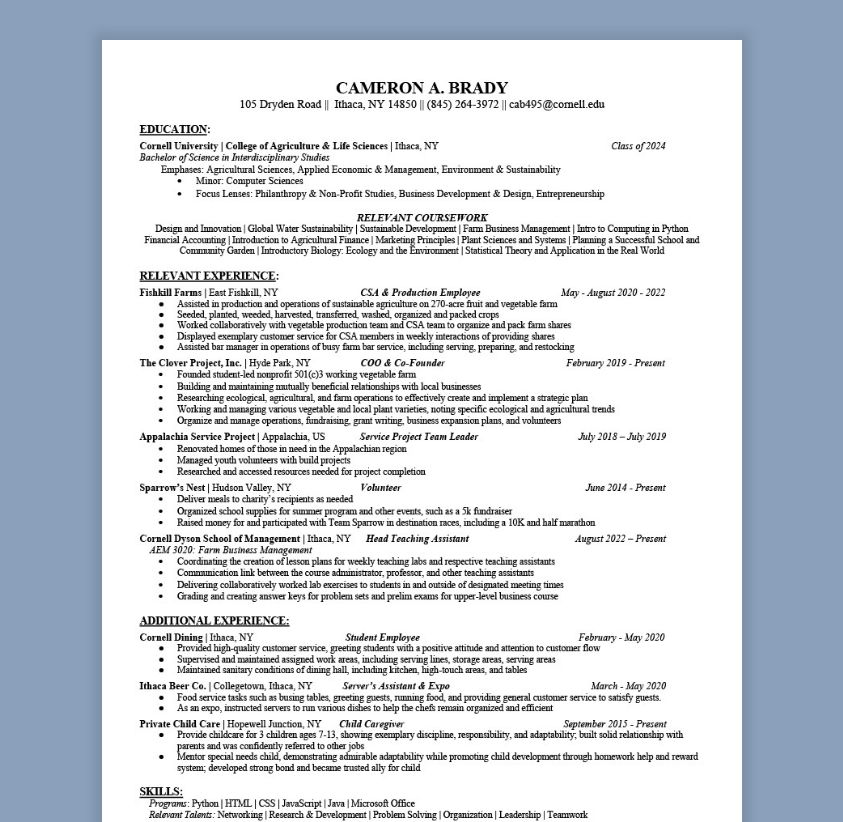
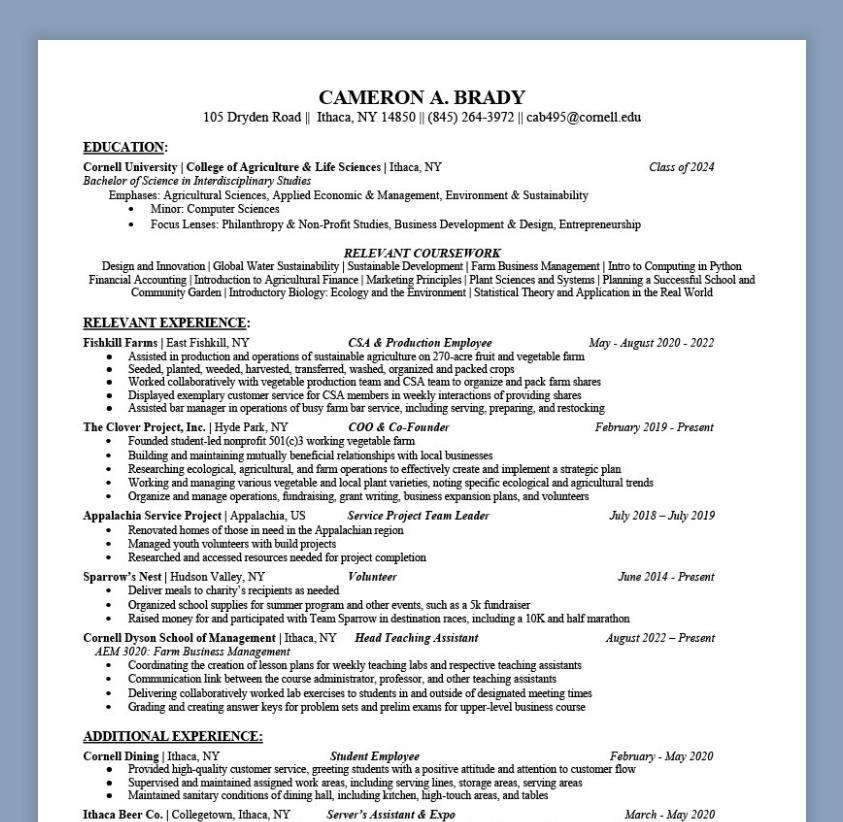
Before and after one commit to cameronbrady1527/resume, a plain HTML site: page index.html in a window 1280 px wide. Shown: the top 822 px of the page, without its empty margins (218-1061 px from the left). Drawn offline with Linux system fonts and the light colour scheme.

Commit message:
Update index.html

```diff
--- a/index.html
+++ b/index.html
@@ -14,8 +14,8 @@
                 margin: 0;
             }
             div.resume {
-                margin: 40px 25%;
-                width: 50%;
+                margin: 40px 20%;
+                width: 60%;
                 box-shadow: 0 0 10px 8px rgba(0, 0, 0, 0.1);
             }
             img.image {
```
